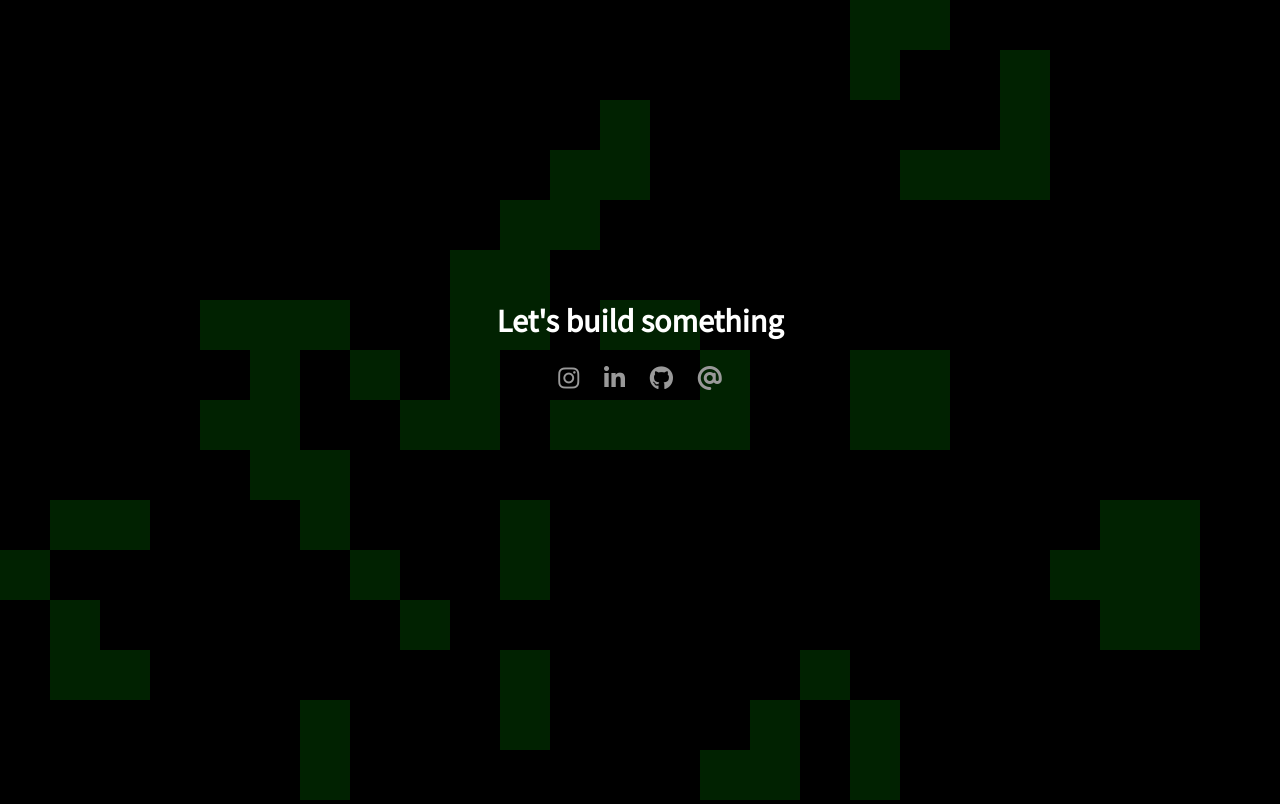
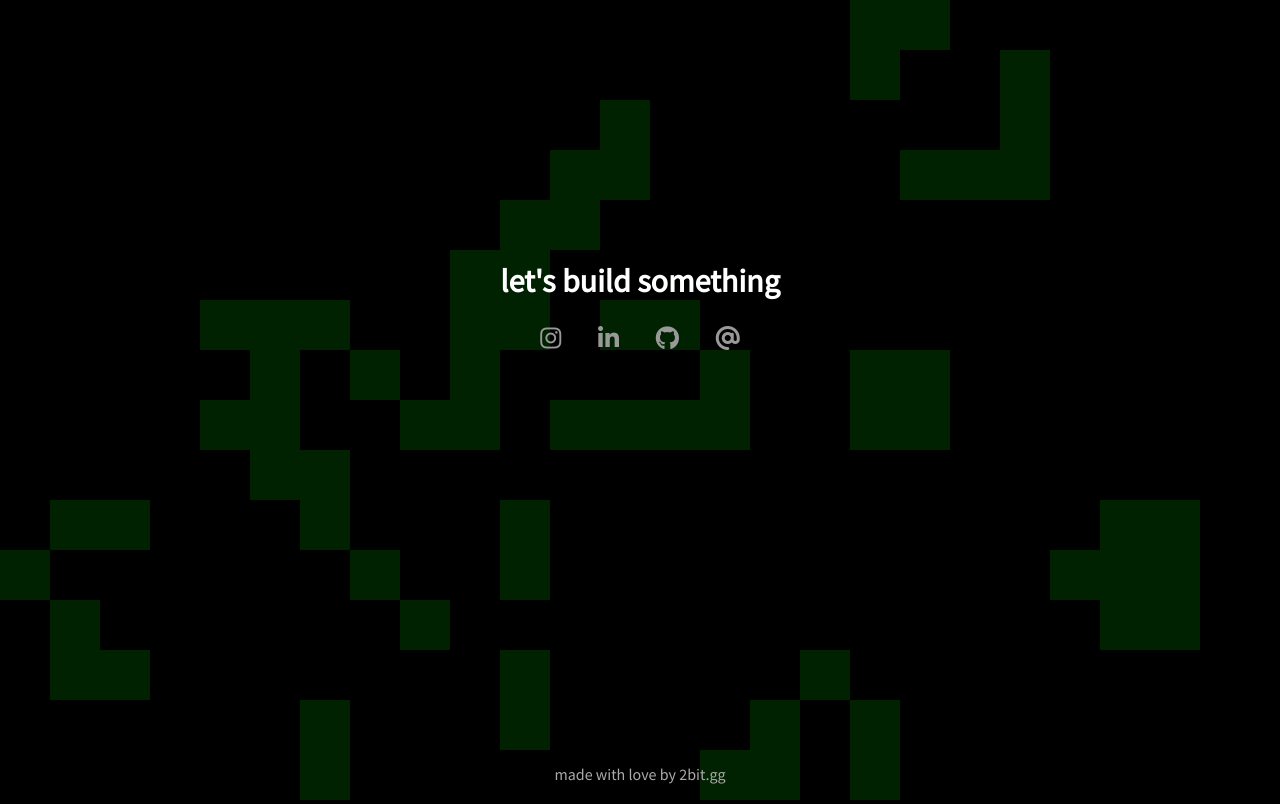
Before and after one commit to twobitint/twobit-website, a plain HTML site: page src/index.html in a window 1280 px wide. Drawn offline with Linux system fonts and the light colour scheme; files that its build step writes are made by us from their sources; files whose address does not match are found by name.

Commit message:
add love note

```diff
--- a/assets/style.css
+++ b/assets/style.css
@@ -8,7 +8,7 @@ body {
 
 main {
     position: fixed;
-    top: 35vh;
+    top: 30vh;
     width: 100vw;
     text-align: center;
 }
@@ -18,10 +18,25 @@ canvas {
     height: 100vh;
 }
 
-a {
+main a {
     color: #999;
-    margin: 0 10px;
+    margin: 0 1rem;
 }
 a:hover {
     color: white;
 }
+
+footer {
+    position: fixed;
+    bottom: 1rem;
+    text-align: center;
+    width: 100vw;
+    color: #aaa;
+}
+
+footer a,
+footer a:visited,
+footer a:hover {
+    color: #aaa;
+    text-decoration: none;
+}
--- a/src/index.html
+++ b/src/index.html
@@ -4,7 +4,7 @@
     <meta charset="UTF-8">
     <meta name="viewport" content="width=device-width, initial-scale=1.0">
     <meta http-equiv="X-UA-Compatible" content="ie=edge">
-    <title>2bit.gg</title>
+    <title>let's build something</title>
     <link rel="stylesheet" href="assets/style.css">
 
     <link rel="apple-touch-icon" sizes="180x180" href="/assets/favicon/apple-touch-icon.png">
@@ -18,7 +18,7 @@
   </head>
   <body>
     <main>
-      <h1>Let's build something</h1>
+      <h1>let's build something</h1>
       <h2>
         <a href="https://www.instagram.com/justinlabak/"><i class="fa-brands fa-instagram"></i></a>
         <a href="https://www.linkedin.com/in/justinlabak/"><i class="fa-brands fa-linkedin-in"></i></a>
@@ -26,6 +26,9 @@
         <a href="mailto:jtlabak@gmail.com"><i class="fa-brands fa-at"></i></a>
       </h2>
     </main>
+    <footer>
+      made with love by <a href="https://2bit.gg">2bit.gg</a>
+    </footer>
 	  <canvas></canvas>
     <script src="assets/index.js"></script>
   </body>
```
Also changed, not shown: 1 other file.
